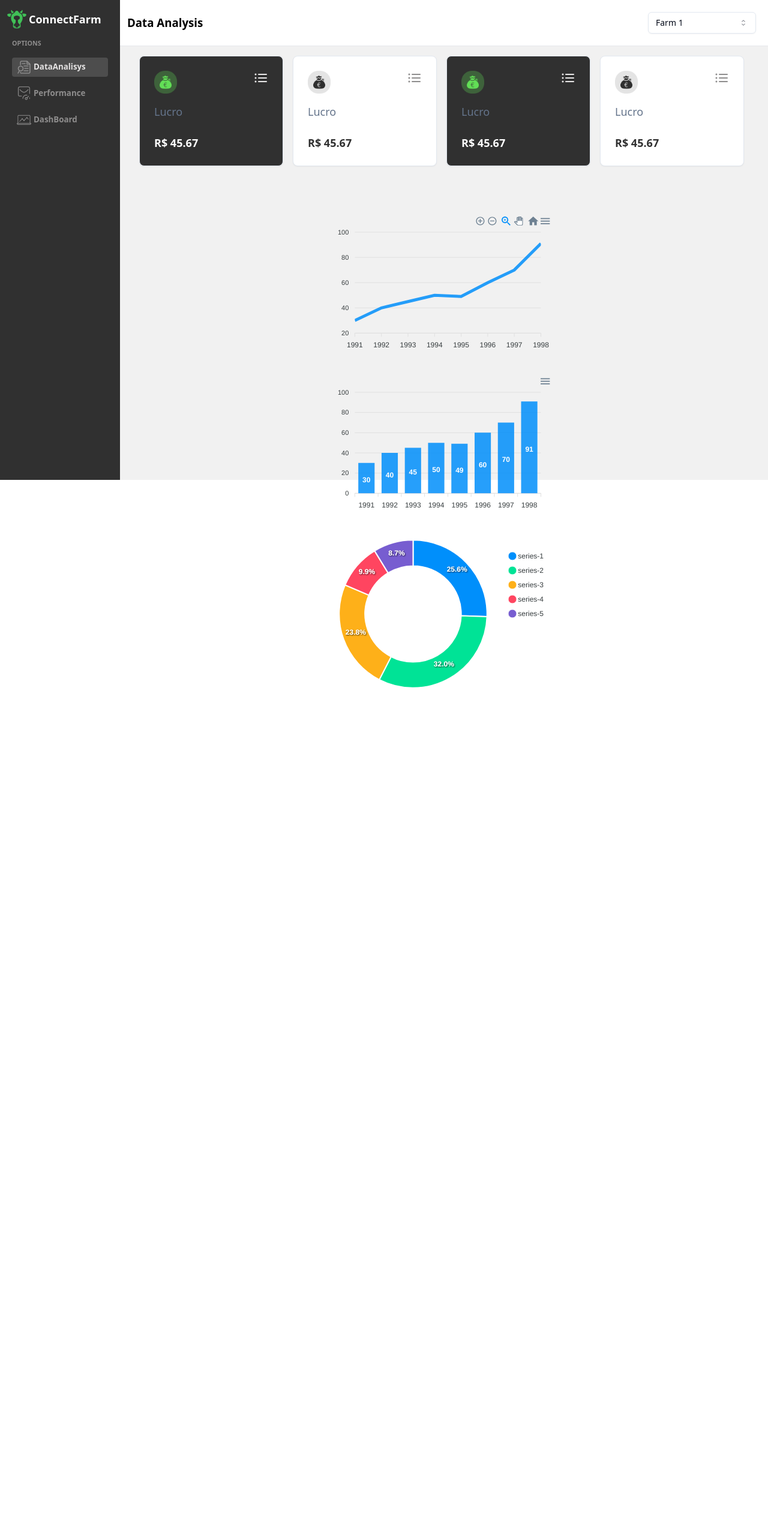
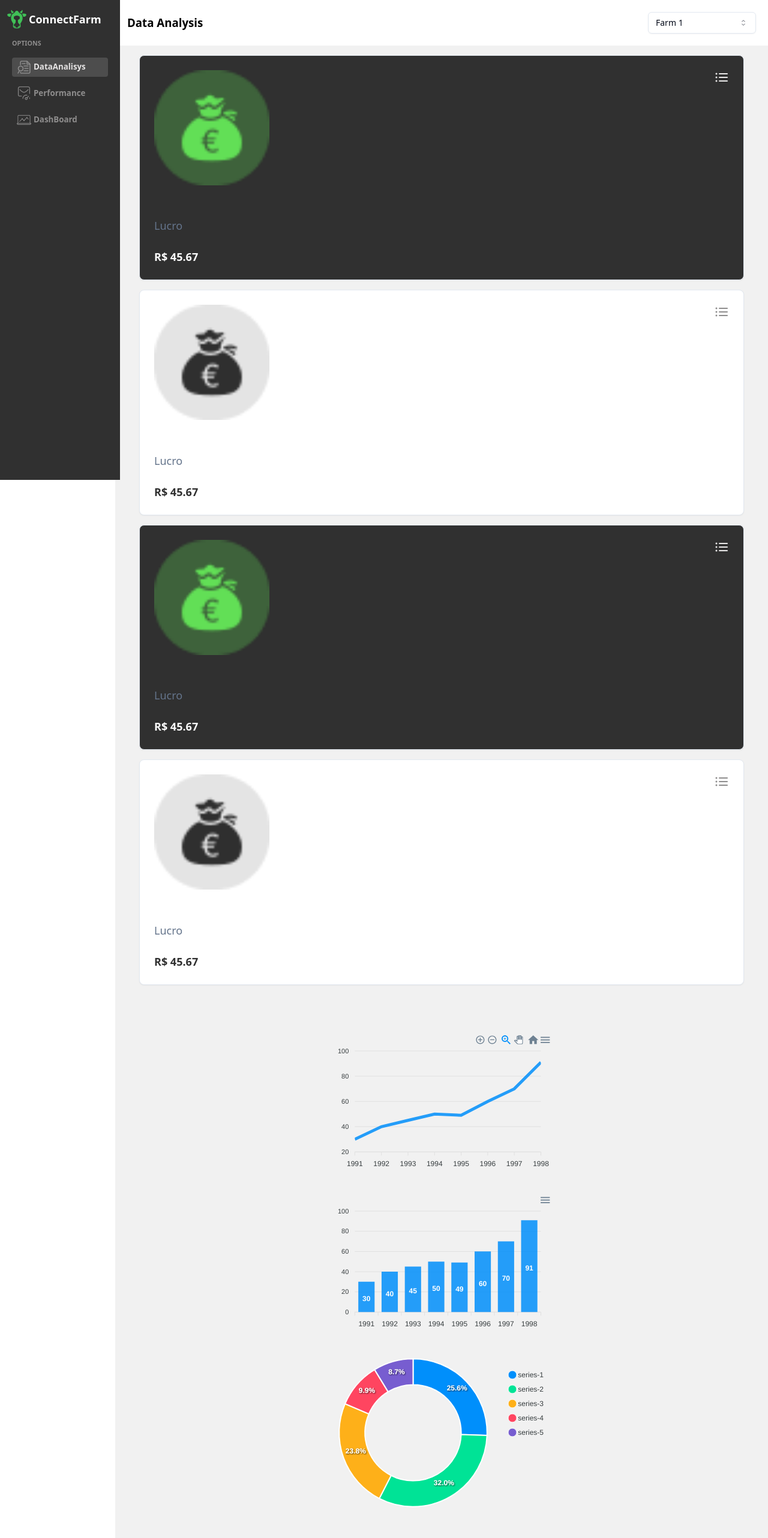
Before and after one commit to gabrielss2406/ConnectFarm-WebAPP, a Next.js app: page /painel in a window 1280 px wide. Shown: the whole page at 60% size. Before the commit the page ends 1199 px from the top, so only its background shows below. Built offline with nearby package versions, Linux system fonts and the light colour scheme.

Commit message:
fix: background from painel

```diff
--- a/src/pages/painel/index.tsx
+++ b/src/pages/painel/index.tsx
@@ -32,18 +32,18 @@ export default function Home() {
   }, []);
 
   return (
-    <div className="flex flex-col h-full bg-[#F1F1F1] sm:ml-[15%]"> {/* Fundo da tela */}
-      <div className="p-5 bg-white flex w-full items-center justify-between border-b border-gray-200"> {/* Cabeçalho */}
-        <h1 className="text-black text-[14pt] font-bold">Data Analysis</h1> {/* Cor do texto do cabeçalho */}
+    <div className="flex flex-col min-h-screen bg-[#F1F1F1] sm:ml-[15%]">
+      <header className="p-5 bg-white flex w-full items-center justify-between">
+        <h1 className="text-black text-[14pt] font-bold">Data Analysis</h1>
         <SelectFarm farms={farms} activeFarm={activeFarm} setActiveFarm={setActiveFarm} />
-      </div>
-      <div className="flex w-full h-auto flex-wrap justify-around gap-4 pt-4 flex-row p-10">
+      </header>
+      <main className="flex-grow flex flex-col w-full h-auto flex-wrap justify-around gap-4 pt-4 flex-row p-10">
         <InformationExpenses expenseType="Lucro" amount={45.67} invertColor={false} />
         <InformationExpenses expenseType="Lucro" amount={45.67} invertColor={true} />
         <InformationExpenses expenseType="Lucro" amount={45.67} invertColor={false} />
         <InformationExpenses expenseType="Lucro" amount={45.67} invertColor={true} />
-      </div>
-      <div className="flex flex-col items-center gap-4 p-10">
+      </main>
+      <footer className="flex flex-col items-center gap-4 p-10">
         <Chart
           options={chartOptions}
           series={chartSeries}
@@ -62,7 +62,7 @@ export default function Home() {
           type="donut"
           width="380"
         />
-      </div>
+      </footer>
     </div>
   );
 }
```
